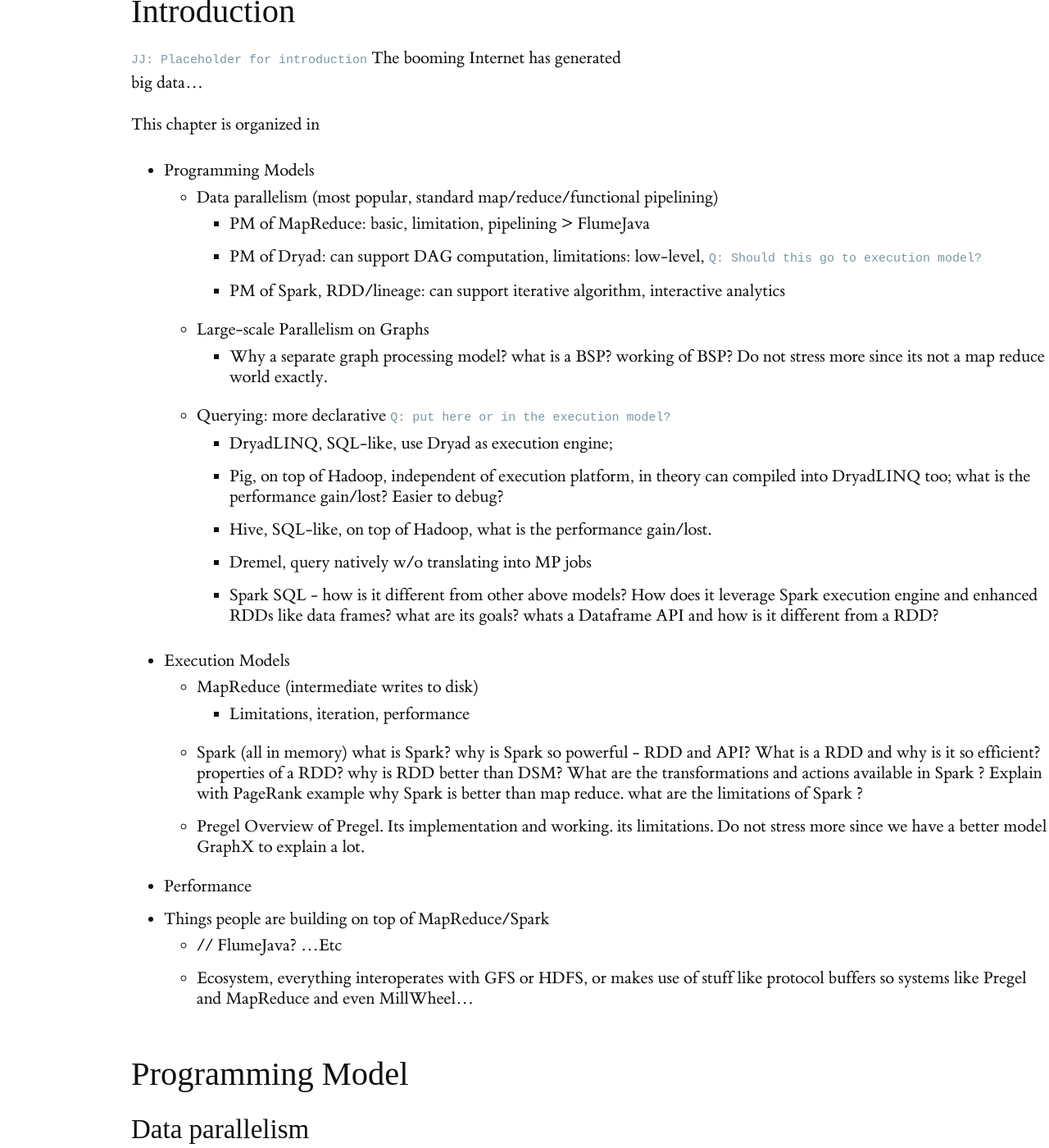
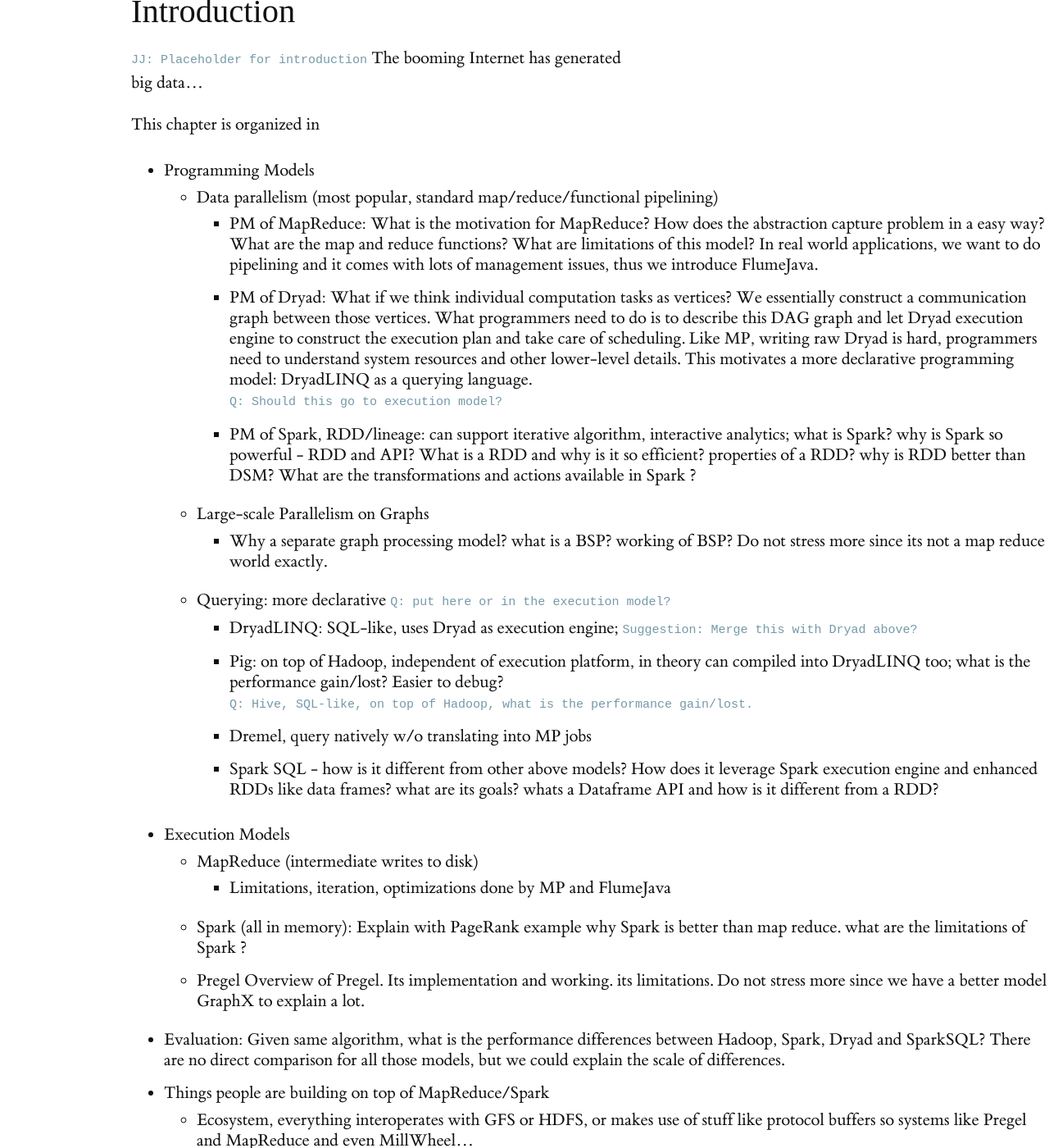
Before and after one commit to heathermiller/dist-prog-book, a Jekyll site: the page built from chapter/8/big-data.md, in a window 1280 px wide and 1400 px high, scrolled down 374 px. Shown: the whole window at 82% size. Built offline with Jekyll 4.4.1, drawn with Linux system fonts in a browser that asks for light colours; some web fonts are replaced.

Commit message:
detail outline

```diff
--- a/chapter/8/big-data.md
+++ b/chapter/8/big-data.md
@@ -10,29 +10,29 @@ This chapter is organized in
 
 - Programming Models
   - Data parallelism (most popular, standard map/reduce/functional pipelining)
-    - PM of MapReduce: basic, limitation, pipelining > FlumeJava
-    - PM of Dryad: can support DAG computation, limitations: low-level, `Q: Should this go to execution model?`
-    - PM of Spark, RDD/lineage: can support iterative algorithm, interactive analytics
+    - PM of MapReduce: What is the motivation for MapReduce? How does the abstraction capture problem in a easy way? What are the map and reduce functions? What are limitations of this model? In real world applications, we want to do pipelining and it comes with lots of management issues, thus we introduce FlumeJava.
+    - PM of Dryad: What if we think individual computation tasks as vertices? We essentially construct a communication graph between those vertices. What programmers need to do is to describe this DAG graph and let Dryad execution engine to construct the execution plan and take care of scheduling. Like MP, writing raw Dryad is hard, programmers need to understand system resources and other lower-level details. This motivates a more declarative programming model: DryadLINQ as a querying language.
+    `Q: Should this go to execution model?`
+    - PM of Spark, RDD/lineage: can support iterative algorithm, interactive analytics; what is Spark? why is Spark so powerful - RDD and API? What is a RDD and why is it so efficient? properties of a RDD?
+    why is RDD better than DSM? What are the transformations and actions available in Spark ?
   - Large-scale Parallelism on Graphs
     - Why a separate graph processing model? what is a BSP? working of BSP? Do not stress more since its not a map reduce world exactly.
   - Querying: more declarative `Q: put here or in the execution model?`
-    - DryadLINQ, SQL-like, use Dryad as execution engine;
-    - Pig, on top of Hadoop, independent of execution platform, in theory can compiled into DryadLINQ too; what is the performance gain/lost? Easier to debug?
-    - Hive, SQL-like, on top of Hadoop, what is the performance gain/lost.
+    - DryadLINQ: SQL-like, uses Dryad as execution engine;
+    `Suggestion: Merge this with Dryad above?`
+    - Pig: on top of Hadoop, independent of execution platform, in theory can compiled into DryadLINQ too; what is the performance gain/lost? Easier to debug?
+    `Q: Hive, SQL-like, on top of Hadoop, what is the performance gain/lost.`
     - Dremel, query natively w/o translating into MP jobs
     - Spark SQL - how is it different from other above models? How does it leverage Spark execution engine and enhanced RDDs like data frames? what are its goals? whats a Dataframe API and how is it different from a RDD?
 
 - Execution Models
   - MapReduce (intermediate writes to disk)
-    - Limitations, iteration, performance
-  - Spark (all in memory)
-      what is Spark? why is Spark so powerful - RDD and API? What is a RDD and why is it so efficient? properties of a RDD?
-      why is RDD better than DSM? What are the transformations and actions available in Spark ? Explain with PageRank example why Spark is better than map reduce. what are the limitations of Spark ?
+    - Limitations, iteration, optimizations done by MP and FlumeJava
+  - Spark (all in memory): Explain with PageRank example why Spark is better than map reduce. what are the limitations of Spark ?
   - Pregel
     Overview of Pregel. Its implementation and working. its limitations. Do not  stress more since we have a better model GraphX to explain a lot.
-- Performance
+- Evaluation: Given same algorithm, what is the performance differences between Hadoop, Spark, Dryad and SparkSQL? There are no direct comparison for all those models, but we could explain the scale of differences.
 - Things people are building on top of MapReduce/Spark
-  - // FlumeJava? ...Etc
   - Ecosystem, everything interoperates with GFS or HDFS, or makes use of stuff like protocol buffers so systems like Pregel and MapReduce and even MillWheel...
 
 ## Programming Model
```
